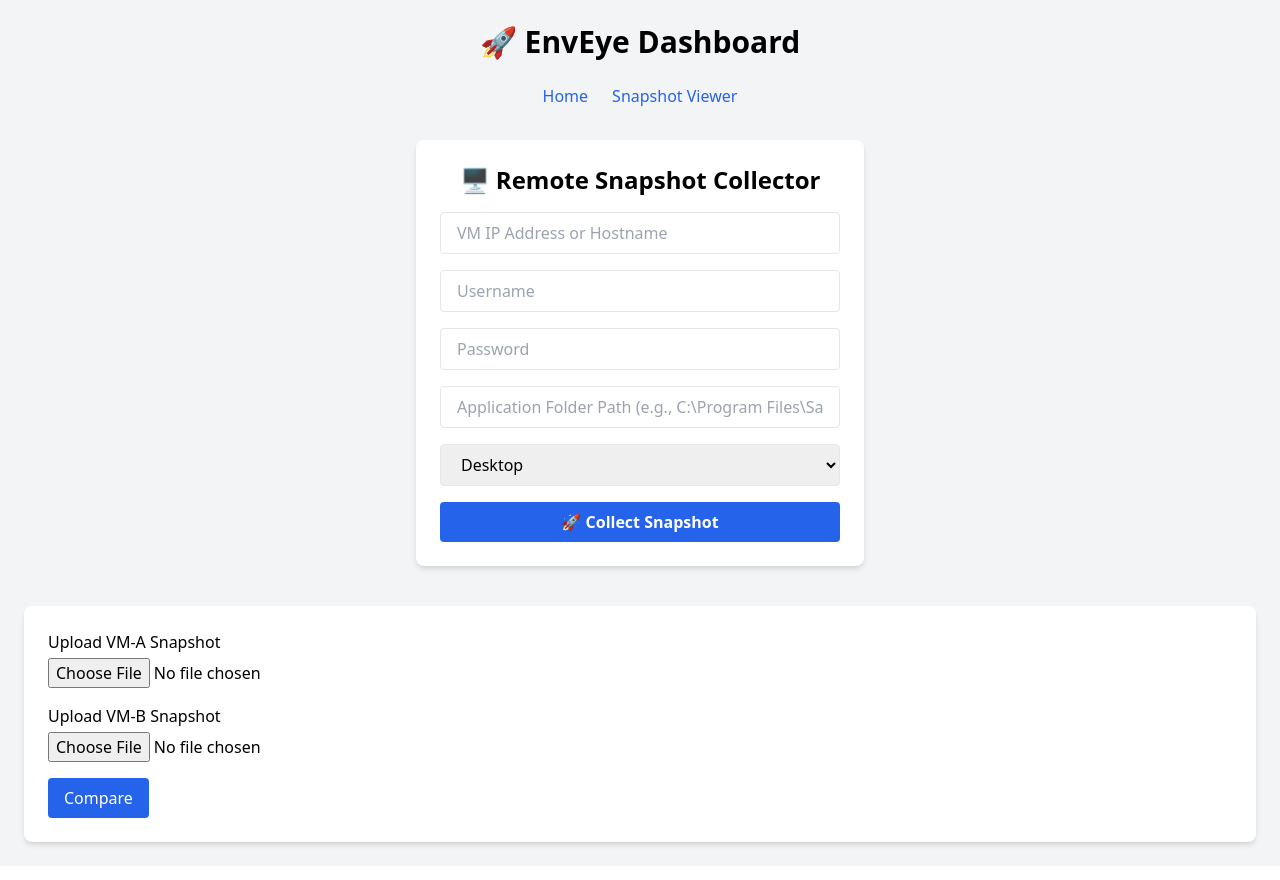
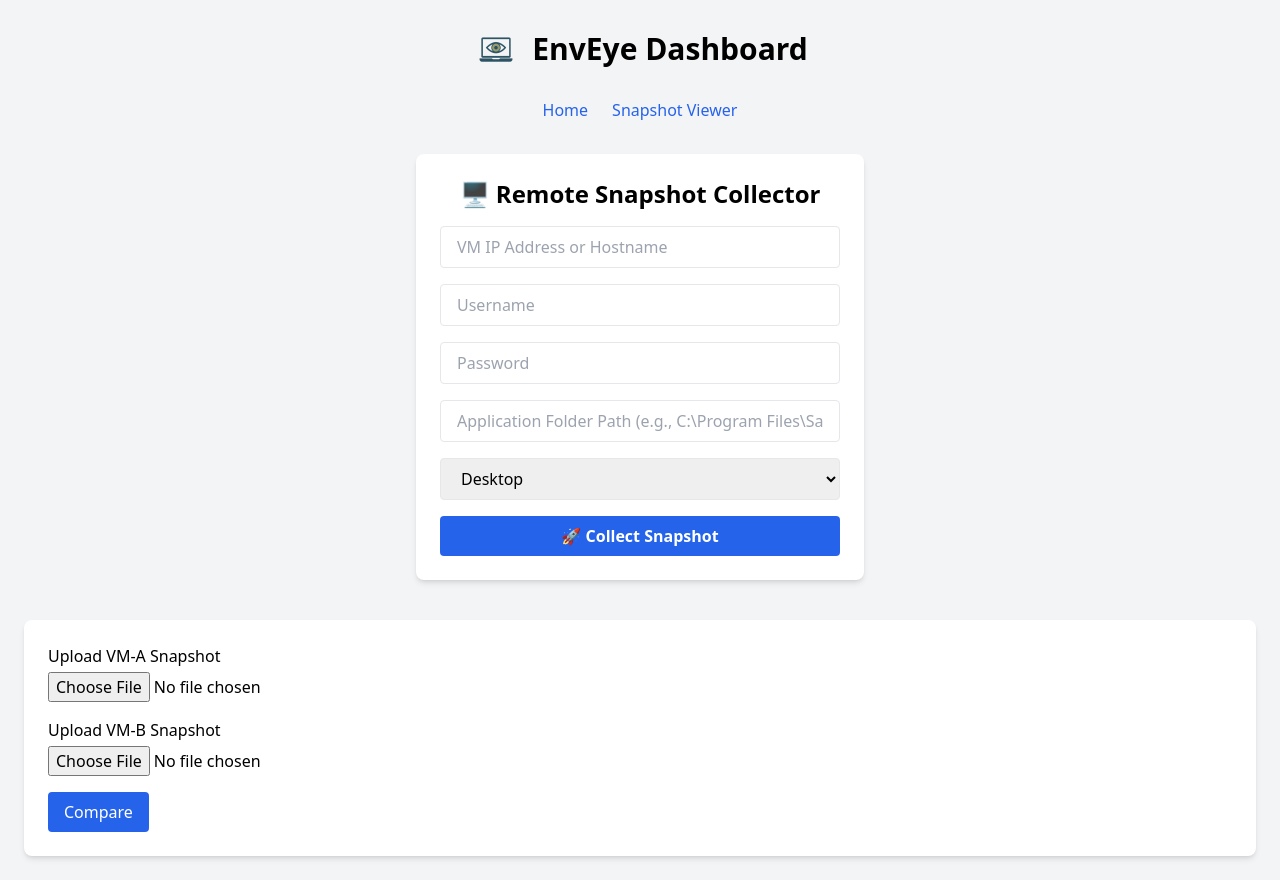
Before and after one commit to usertbera/enveye-mvp, a React (Vite) app in the folder enveye-frontend/: page / in a window 1280 px wide. Built offline with nearby package versions, Linux system fonts and the light colour scheme.

Commit message:
Update App.jsx

```diff
--- a/enveye-frontend/src/App.jsx
+++ b/enveye-frontend/src/App.jsx
@@ -1,22 +1,26 @@
-import { useState } from 'react';
-import { BrowserRouter as Router, Routes, Route, Link } from 'react-router-dom'; // 🛠️ Added Router
+import { useState, useEffect } from 'react';
+import { BrowserRouter as Router, Routes, Route, Link } from 'react-router-dom';
 import UploadForm from './components/UploadForm';
 import DiffViewer from './components/DiffViewer';
 import RemoteCollector from './components/RemoteCollector';
-import SnapshotViewer from './components/SnapshotViewer'; // 🆕 Import SnapshotViewer
-import { useEffect } from 'react';
+import SnapshotViewer from './components/SnapshotViewer';
+import logo from './assets/logo_96x96.png'; // ✅ Correct image import
 
 function App() {
   const [diffData, setDiffData] = useState(null);
 
   useEffect(() => {
-    document.title = "EnvEye"; // Force set title
+    document.title = "EnvEye";
   }, []);
 
   return (
     <Router>
       <div className="min-h-screen bg-gray-100 p-6">
-        <h1 className="text-3xl font-bold mb-6 text-center">🚀 EnvEye Dashboard</h1>
+        {/* ✅ Updated header with actual imported image */}
+        <div className="flex justify-center items-center mb-6 space-x-3">
+          <img src={logo} alt="EnvEye Logo" className="w-12 h-12 object-contain align-middle mt-[2px]" />
+          <h1 className="text-3xl font-bold">EnvEye Dashboard</h1>
+        </div>
 
         {/* Navigation Menu */}
         <div className="flex justify-center space-x-6 mb-8">
```
